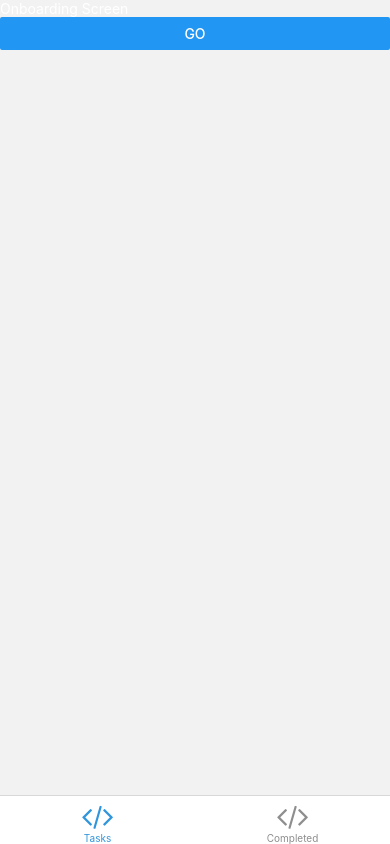
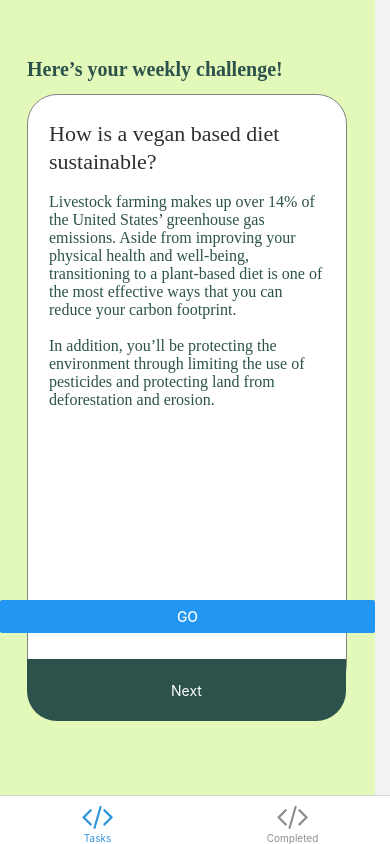
Before and after one commit to MattLiCodes/sustainhack, a React Native app: screen /Onboarding in a window 390 px wide. Built offline with nearby package versions, Linux system fonts and the light colour scheme; what expo-linking would draw is missing.

Commit message:
Change Onboarding

```diff
--- a/screens/OnboardingScreen.tsx
+++ b/screens/OnboardingScreen.tsx
@@ -1,10 +1,107 @@
-import { Text, View, Button } from "react-native";
+import {StyleSheet, Text, View, Button } from "react-native";
 
 export default function OnboardingScreen({ navigation }: any) {
   return (
-    <View>
-      <Text style={{ color: "white" }}>Onboarding Screen</Text>
+    <View style= {{backgroundColor: "#E3F9BA","position": "relative",
+    "width": 375,
+    "height": 812}}>
+    <View style={styles.container}>  </View>
+      <View style={styles.container2}>
+        <Text style={{
+          fontFamily: "Nunito-Regular",
+          fontStyle: "normal",
+          fontWeight: "700",
+          fontSize: 20,
+          lineHeight: 27,
+          color: "#2C524B"}}>
+            Here’s your weekly challenge!</Text>
+        </View>
+      <View style={styles.header}>
+        <Text style={{"fontFamily": "DaysOne-Regular",
+          "fontStyle": "normal",
+          "fontWeight": "400",
+          "fontSize": 22,
+          "lineHeight": 28,
+          "color": "#2F2F2F"}}>
+            How is a vegan based diet sustainable?</Text>
+      </View>
+      <View style={styles.desc}>
+        <Text style={{
+          "fontFamily": "Nunito-Regular",
+          "fontStyle": "normal",
+          "fontWeight": "400",
+          "fontSize": 16,
+          "lineHeight": 18,
+          "color": "#2C524B"}}>{
+        "Livestock farming makes up over 14% of the United States’ greenhouse gas emissions. Aside from improving your physical health and well-being, transitioning to a plant-based diet is one of the most effective ways that you can reduce your carbon footprint. \n\nIn addition, you’ll be protecting the environment through limiting the use of pesticides and protecting land from deforestation and erosion."} </Text>
+      </View>
+      <View style={styles.button}>
+        <Text style={{color: "#FFFFFF"}} >Next</Text>
+      </View>
+
       <Button title="Go" onPress={() => navigation.navigate("Spotlight")} />
     </View>
   );
 }
+
+
+const styles = StyleSheet.create({
+  container: {
+    boxSizing: "border-box",
+    position: "relative",
+    width: 320,
+    height: 600,
+    left: 27,
+    top: 94,
+    backgroundColor: "#FFFFFF",
+    borderWidth: 1,
+    borderColor: "#838383",
+    borderStyle: "solid",
+    borderTopLeftRadius: 30,
+    borderTopRightRadius: 30,
+    borderBottomRightRadius: 30,
+    borderBottomLeftRadius: 30
+  },
+  container2: {
+    position: "absolute",
+    width: 305,
+    left: 27,
+    height: 17,
+    top: 56,
+  },
+  header: {
+    position: "absolute",
+    width: 280,
+    height: 47,
+    left: 49,
+    top: 120,
+  },
+  desc: {
+    position: "absolute",
+    width: 280,
+    height: 259,
+    left: 49,
+    top: 193,
+  },
+  button: {
+    display: "flex",
+    flexDirection: "row",
+    justifyContent: "center",
+    alignItems: "center",
+    paddingTop: 20,
+    paddingRight: 20,
+    paddingBottom: 20,
+    paddingLeft: 20,
+    position: "absolute",
+    width: 319,
+    height: 62,
+    left: 27,
+    top: 659,
+    backgroundColor: "#2C524B",
+    borderTopLeftRadius: 0,
+    borderTopRightRadius: 0,
+    borderBottomRightRadius: 30,
+    borderBottomLeftRadius: 30
+  }
+
+})
```
Also changed, not shown: assets/images/Screen Shot 2022-08-07 at 8.40.34 AM.png (added).
